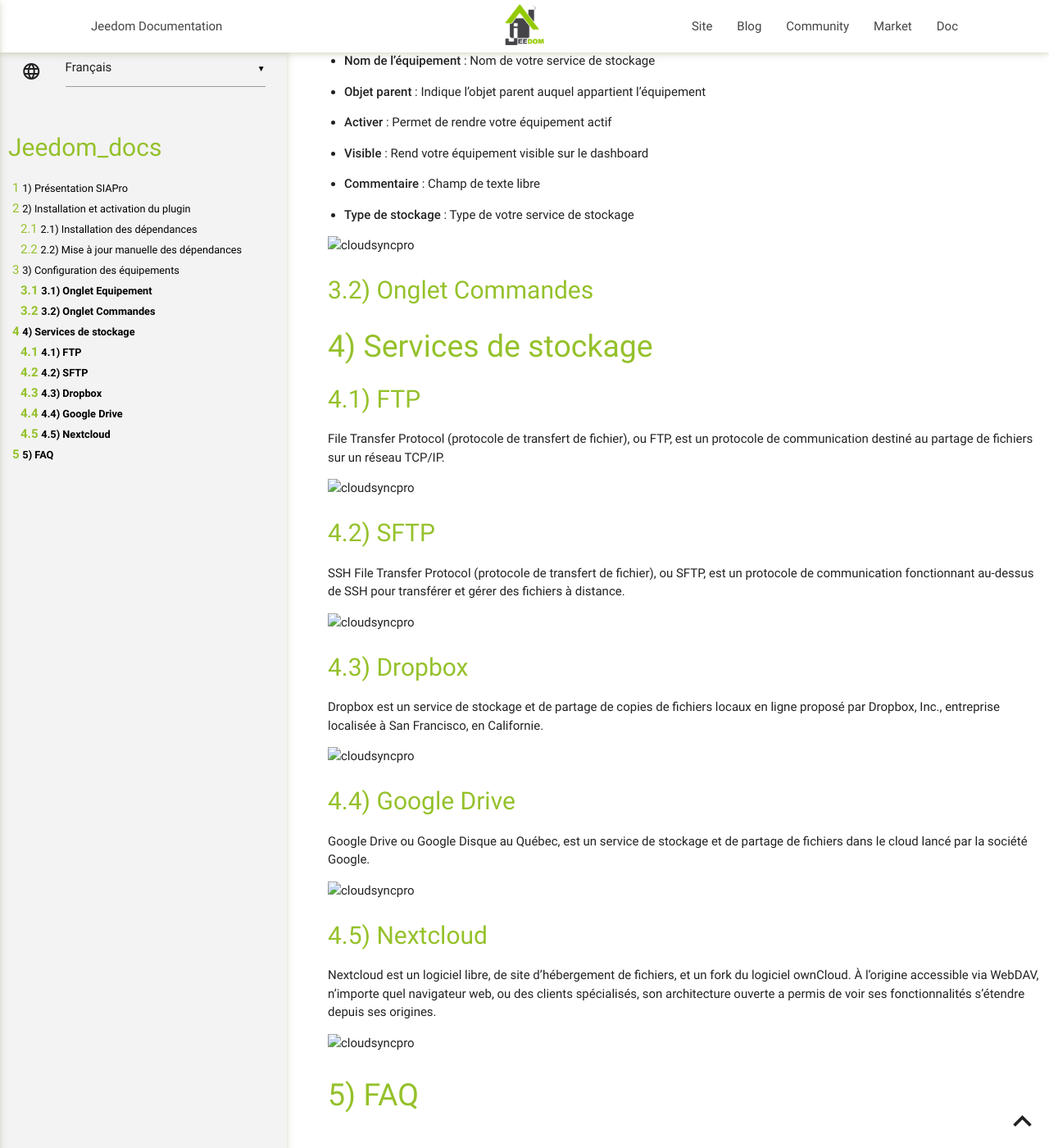
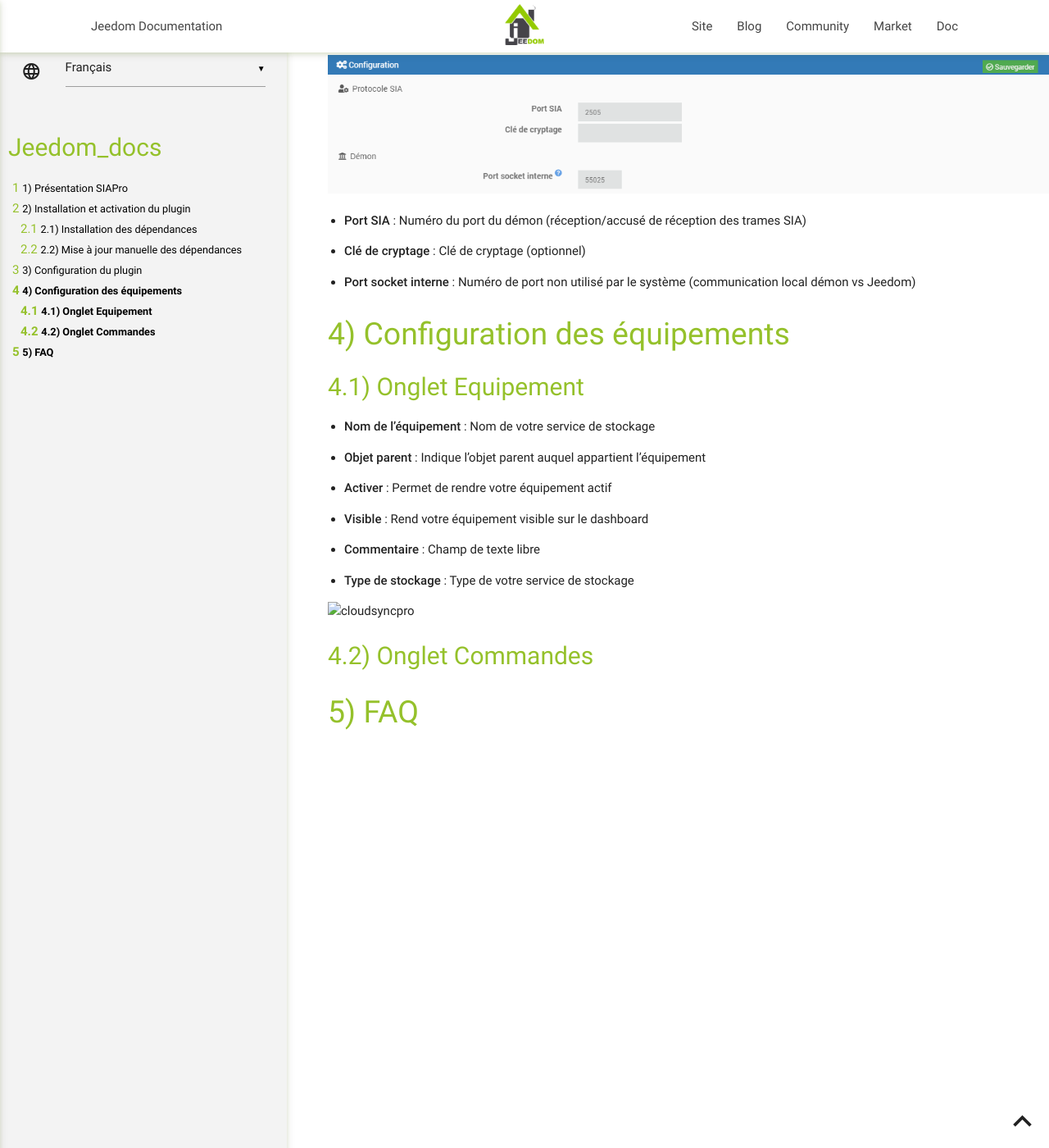
Before and after one commit to thanaus/jeedom_docs, a Jekyll site: the page built from plugins/siapro/fr_FR/index.md, in a window 1280 px wide and 1400 px high, scrolled down 2026 px. Shown: the whole window at 82% size. Built offline with Jekyll 4.4.1, drawn with Linux system fonts in a browser that asks for light colours; our own code applies the rules of GitHub Pages for plain Markdown files; some of the changed text lies outside the part shown.

Commit message:
Update index.md

```diff
--- a/plugins/siapro/fr_FR/index.md
+++ b/plugins/siapro/fr_FR/index.md
@@ -36,6 +36,19 @@ Pour mettre à jour manuellement les dépendances, il faut cliquer sur "Relancer
 
 ![cloudsyncpro](../images/df83599d06ecebbea359557b5efb4dde.png)
 
+Configuration du plugin
+====================================
+
+La configuration du plugin est extremement simple et lié aux informations indiquées dans la configuration de la centrale d'alarme (Port SIA et clé de cryptage).
+
+![cloudsyncpro](../images/b46294e8d9c47f77598aea35f789eba8.png)
+
+-   **Port SIA** : Numéro du port du démon (réception/accusé de réception des trames SIA)
+
+-   **Clé de cryptage** : Clé de cryptage (optionnel)
+
+-   **Port socket interne** : Numéro de port non utilisé par le système (communication local démon vs Jeedom)
+
 Configuration des équipements
 =============================
 
@@ -59,43 +72,5 @@ Onglet Equipement
 Onglet Commandes
 ----------------
 
-Services de stockage
-====================
-
-FTP
----
-
-File Transfer Protocol (protocole de transfert de fichier), ou FTP, est un protocole de communication destiné au partage de fichiers sur un réseau TCP/IP.
-
-![cloudsyncpro](../images/79d739a3a0938015f8de7c6aed3fe715.png)
-
-SFTP
-----
-
-SSH File Transfer Protocol (protocole de transfert de fichier), ou SFTP, est un protocole de communication fonctionnant au-dessus de SSH pour transférer et gérer des fichiers à distance.
-
-![cloudsyncpro](../images/768ac996ce21cfc8b1c41beddad9f9e4.png)
-
-Dropbox
--------
-
-Dropbox est un service de stockage et de partage de copies de fichiers locaux en ligne proposé par Dropbox, Inc., entreprise localisée à San Francisco, en Californie.
-
-![cloudsyncpro](../images/162caa41f06afcf36200c23318e2bcc6.png)
-
-Google Drive
-------------
-
-Google Drive ou Google Disque au Québec, est un service de stockage et de partage de fichiers dans le cloud lancé par la société Google.
-
-![cloudsyncpro](../images/ac2bbda15c853d03741c379cdf497dd0.png)
-
-Nextcloud
----------
-
-Nextcloud est un logiciel libre, de site d'hébergement de fichiers, et un fork du logiciel ownCloud. À l'origine accessible via WebDAV, n'importe quel navigateur web, ou des clients spécialisés, son architecture ouverte a permis de voir ses fonctionnalités s'étendre depuis ses origines.
-
-![cloudsyncpro](../images/1a58b154a37a7ae02101076eb303571c.png)
-
 FAQ
 ===
```
